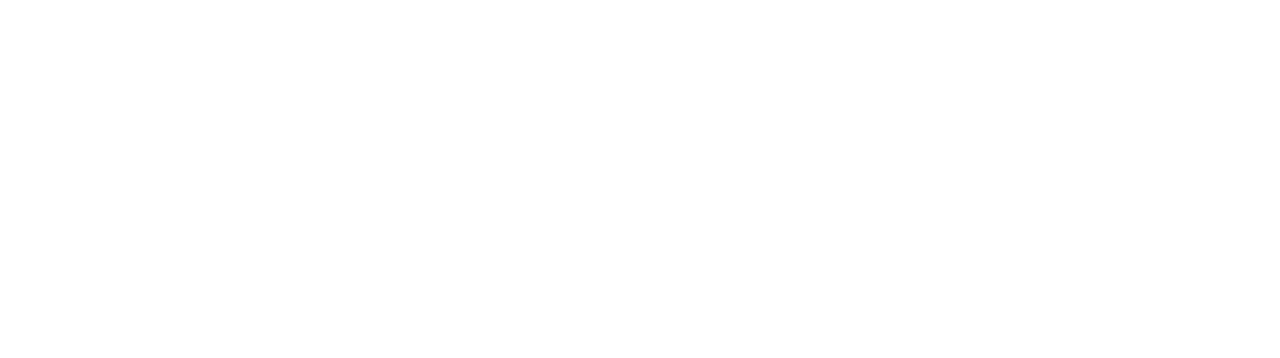
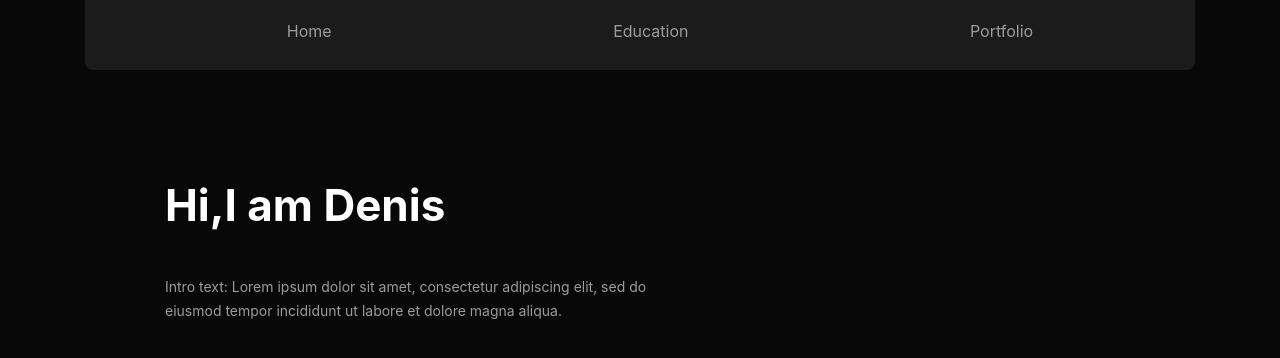
Before and after one commit to Magomedaminov/reactportfolio, a React (Create React App) app: page / in a window 1280 px wide. Shown: the top 358 px of the page. Built offline with nearby package versions, Linux system fonts and the light colour scheme.

Commit message:
header and home__about

```diff
--- a/package.json
+++ b/package.json
@@ -9,6 +9,7 @@
     "react": "^18.2.0",
     "react-dom": "^18.2.0",
     "react-scripts": "5.0.1",
+    "sass": "^1.53.0",
     "web-vitals": "^2.1.4"
   },
   "scripts": {
--- a/src/App.css
+++ b/src/App.css
@@ -1,38 +1,9 @@
 .App {
   text-align: center;
+  background: #080808;
+  min-height: 100vh;
 }
 
-.App-logo {
-  height: 40vmin;
-  pointer-events: none;
+.container {
+  width: 950px;
 }
-
-@media (prefers-reduced-motion: no-preference) {
-  .App-logo {
-    animation: App-logo-spin infinite 20s linear;
-  }
-}
-
-.App-header {
-  background-color: #282c34;
-  min-height: 100vh;
-  display: flex;
-  flex-direction: column;
-  align-items: center;
-  justify-content: center;
-  font-size: calc(10px + 2vmin);
-  color: white;
-}
-
-.App-link {
-  color: #61dafb;
-}
-
-@keyframes App-logo-spin {
-  from {
-    transform: rotate(0deg);
-  }
-  to {
-    transform: rotate(360deg);
-  }
-}
--- a/src/App.js
+++ b/src/App.js
@@ -1,10 +1,13 @@
 import React from 'react';
 import './App.css';
+import Header from './components/header/header';
+import Home from './components/home/home';
 
 function App() {
   return (
     <div className='App'>
-
+      <Header/>
+      <Home/>
     </div>
   )
 }
--- a/src/components/header/header.js
+++ b/src/components/header/header.js
@@ -1,13 +1,17 @@
 import React from 'react';
-import './header.css'
+import './header.scss';
 
 
-function header () {
+function Header () {
     return (
         <div className='header'>
-
+            <ul>
+                <li>Home</li>
+                <li>Education</li>
+                <li>Portfolio</li>
+            </ul>
         </div>
     )
 }
 
-export default header;
+export default Header;
--- /dev/null
+++ b/src/components/header/header.scss
@@ -0,0 +1,16 @@
+.header {
+    width: 1110px;
+    margin: 0 auto;
+    height: 70px;
+    background: #1B1B1B;
+    border-radius: 0px 0px 8px 8px;
+    color: #9C9C9C;
+    padding: 21px;
+    box-sizing: border-box;
+    ul {
+        list-style-type: none;
+        margin: 0;
+        display: flex;
+        justify-content: space-around;
+    }
+}
--- /dev/null
+++ b/src/components/home/home.js
@@ -0,0 +1,19 @@
+import React from "react";
+import './home.scss'
+
+function Home () {
+    return (
+        <div className="home container">
+            <div className="home__about">
+                <h1>Hi,I am Denis</h1>
+                <p>
+                Intro text: Lorem ipsum dolor sit amet, consectetur adipiscing elit, sed do eiusmod tempor incididunt ut labore et dolore magna aliqua.
+                </p>
+                {/* <button>Let’s get started</button> */}
+            </div>
+            <div className="home__img"></div>
+        </div>
+    )
+}
+
+export default Home;
--- /dev/null
+++ b/src/components/home/home.scss
@@ -0,0 +1,34 @@
+.home {
+    display: flex;
+    margin: 80px auto;
+    &__about {
+        display: flex;
+        flex-direction: column;
+        text-align: start;
+        width: 538px;
+        min-height: 247px;
+        h1 {
+            color: #FFFFFF;
+            font-size: 44px;
+            line-height: 52px;
+        }
+        p {
+            color: #9C9C9C;
+            font-size: 14px;
+            line-height: 24px;
+        }
+        button {
+            background: #3F8E00;
+            border: 1px solid #62BA1B;
+            box-shadow: 0px 8px 30px rgba(63, 142, 0, 0.5);
+            border-radius: 4px;
+            width: 308px;
+            height: 63px;
+        }
+
+    }
+    &__img {
+        width: 350px;
+        height: 350px;
+    }
+}
```
Also changed, not shown: src/components/header/header.css (deleted), 1 other file (tests, documents, lock files or other folders).
